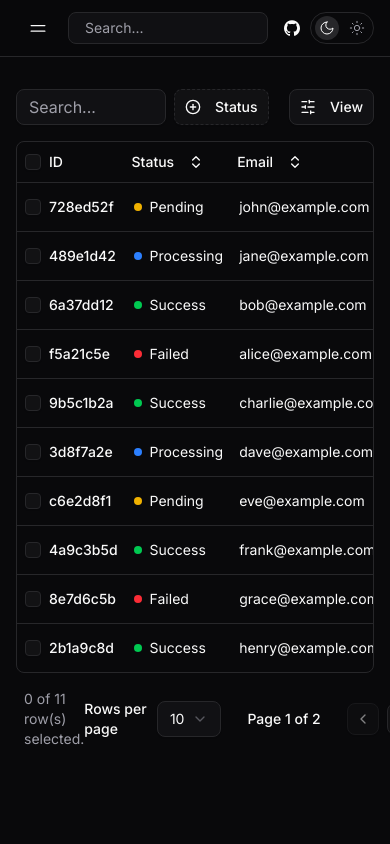
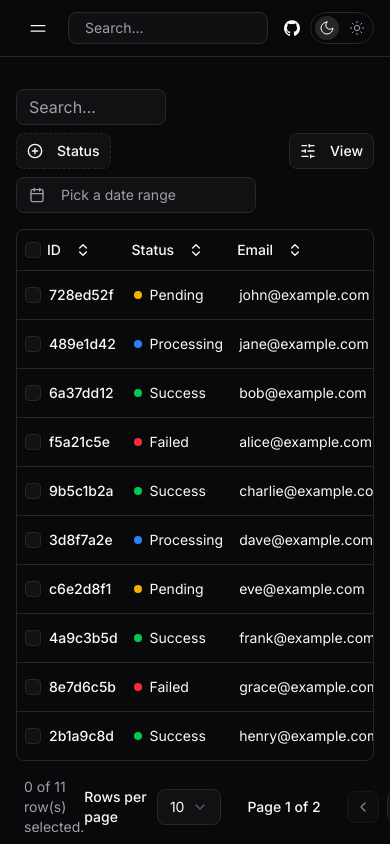
Before and after one commit to daFoggo/RTS-Starter-Kit, a React (Vite) app: page /tanstack-table in a window 390 px wide. Shown: the top 844 px of the page. Built offline with nearby package versions, Linux system fonts and the light colour scheme.

Commit message:
finish date filter for table

```diff
--- a/src/components/common/DatePickerWithRange.tsx
+++ b/src/components/common/DatePickerWithRange.tsx
@@ -1,8 +1,7 @@
 "use client"
 
-import { addDays, format } from "date-fns"
+import { format } from "date-fns"
 import { Calendar as CalendarIcon } from "lucide-react"
-import * as React from "react"
 import { type DateRange } from "react-day-picker"
 
 import { Button } from "@/components/ui/button"
@@ -14,13 +13,24 @@ import {
 } from "@/components/ui/popover"
 import { cn } from "@/lib/utils"
 
+interface DatePickerWithRangeProps {
+    className?: string;
+    onChange?: (date: DateRange | undefined) => void;
+    placeholder?: string;
+    date?: DateRange | undefined;
+}
+
 export function DatePickerWithRange({
     className,
-}: React.HTMLAttributes<HTMLDivElement>) {
-    const [date, setDate] = React.useState<DateRange | undefined>({
-        from: new Date(),
-        to: addDays(new Date(), 20),
-    })
+    onChange,
+    placeholder = "Pick a date range",
+    date,
+}: DatePickerWithRangeProps) {
+    const handleSelect = (selectedDate: DateRange | undefined) => {
+        if (onChange) {
+            onChange(selectedDate);
+        }
+    };
 
     return (
         <div className={cn("grid gap-2", className)}>
@@ -45,7 +55,7 @@ export function DatePickerWithRange({
                                 format(date.from, "LLL dd, y")
                             )
                         ) : (
-                            <span>Pick a date</span>
+                            <span>{placeholder}</span>
                         )}
                     </Button>
                 </PopoverTrigger>
@@ -55,8 +65,9 @@ export function DatePickerWithRange({
                         mode="range"
                         defaultMonth={date?.from}
                         selected={date}
-                        onSelect={setDate}
+                        onSelect={handleSelect}
                         numberOfMonths={2}
+                        className={cn("p-3 pointer-events-auto")}
                     />
                 </PopoverContent>
             </Popover>
--- a/src/components/common/DateTimePicker24h.tsx
+++ b/src/components/common/DateTimePicker24h.tsx
@@ -14,14 +14,32 @@ import {
 import { ScrollArea, ScrollBar } from "@/components/ui/scroll-area";
 import { cn } from "@/lib/utils";
 
-export function DateTimePicker24h() {
-    const [date, setDate] = React.useState<Date>();
+interface DateTimePicker24hProps {
+    onChange?: (date: Date | undefined) => void;
+    placeholder?: string;
+    date?: Date | undefined;
+}
+
+export function DateTimePicker24h({
+    onChange,
+    placeholder = "Pick a date",
+    date,
+}: DateTimePicker24hProps) {
     const [isOpen, setIsOpen] = React.useState(false);
+    const hours = Array.from({ length: 24 }, (_, i) => i);
 
-    const hours = Array.from({ length: 24 }, (_, i) => i);
     const handleDateSelect = (selectedDate: Date | undefined) => {
-        if (selectedDate) {
-            setDate(selectedDate);
+        if (selectedDate && onChange) {
+            const newDate = new Date(selectedDate);
+
+            if (date) {
+                newDate.setHours(date.getHours());
+                newDate.setMinutes(date.getMinutes());
+            }
+
+            onChange(newDate);
+        } else if (!selectedDate && onChange) {
+            onChange(undefined);
         }
     };
 
@@ -29,14 +47,26 @@ export function DateTimePicker24h() {
         type: "hour" | "minute",
         value: string
     ) => {
-        if (date) {
-            const newDate = new Date(date);
+        if (date && onChange) {
+            const newDate = new Date(date.getTime());
+
             if (type === "hour") {
                 newDate.setHours(parseInt(value));
             } else if (type === "minute") {
                 newDate.setMinutes(parseInt(value));
             }
-            setDate(newDate);
+
+            onChange(newDate);
+        } else if (!date && onChange) {
+            const newDate = new Date();
+            if (type === "hour") {
+                newDate.setHours(parseInt(value));
+                newDate.setMinutes(0);
+            } else {
+                newDate.setMinutes(parseInt(value));
+            }
+
+            onChange(newDate);
         }
     };
 
@@ -52,24 +82,25 @@ export function DateTimePicker24h() {
                 >
                     <CalendarIcon className="mr-2 h-4 w-4" />
                     {date ? (
-                        format(date, "MM/dd/yyyy hh:mm")
+                        format(date, "MM/dd/yyyy HH:mm")
                     ) : (
-                        <span>MM/DD/YYYY hh:mm</span>
+                        <span>{placeholder}</span>
                     )}
                 </Button>
             </PopoverTrigger>
-            <PopoverContent className="w-auto p-0">
+            <PopoverContent className="w-auto p-0" align="start">
                 <div className="sm:flex">
                     <Calendar
                         mode="single"
                         selected={date}
                         onSelect={handleDateSelect}
                         initialFocus
+                        className={cn("p-3 pointer-events-auto")}
                     />
                     <div className="flex flex-col sm:flex-row sm:h-[300px] divide-y sm:divide-y-0 sm:divide-x">
                         <ScrollArea className="w-64 sm:w-auto">
                             <div className="flex sm:flex-col p-2">
-                                {hours.reverse().map((hour) => (
+                                {hours.map((hour) => (
                                     <Button
                                         key={hour}
                                         size="icon"
--- a/src/components/ui/data-table-toolbar.tsx
+++ b/src/components/ui/data-table-toolbar.tsx
@@ -1,30 +1,39 @@
-"use client"
-
-import type React from "react"
 import type { Table } from "@tanstack/react-table"
 import { X } from "lucide-react"
+import type React from "react"
+import { useEffect, useState } from "react"
+import { type DateRange } from "react-day-picker"
 
 import { Button } from "@/components/ui/button"
 import { Input } from "@/components/ui/input"
+import { DatePickerWithRange } from "../common/DatePickerWithRange"
+import { DateTimePicker24h } from "../common/DateTimePicker24h"
+import { DataTableFacetedFilter } from "./data-table-faceted-filter"
 import { DataTableViewOptions } from "./data-table-view-options"
-import { DataTableFacetedFilter } from "./data-table-faceted-filter"
 
 interface DataTableToolbarProps<TData> {
   table: Table<TData>
-  filterableColumns?: {
-    id: string
-    title: string
-    options: {
-      label: string
-      value: string
-      icon?: React.ComponentType<{ className?: string }>
-    }[]
+  filterableColumns?: FilterableColumns[]
+  searchableColumns?: SearchableColumns[]
+  deleteRowsAction?: React.MouseEventHandler<HTMLButtonElement>
+}
+
+export type FilterableColumns = {
+  id: string
+  title?: string
+  options?: {
+    label: string
+    value: string
+    icon?: React.ComponentType<{ className?: string }>
   }[]
-  searchableColumns?: {
-    id: string
-    title: string
-  }[]
-  deleteRowsAction?: React.MouseEventHandler<HTMLButtonElement>
+  type?: FilterType
+}
+
+export type FilterType = "select" | "date-range" | "date-time"
+
+export type SearchableColumns = {
+  id: string
+  title?: string
 }
 
 export function DataTableToolbar<TData>({
@@ -37,9 +46,80 @@ export function DataTableToolbar<TData>({
   const hasSearchableColumns = searchableColumns.length > 0
   const hasFilterableColumns = filterableColumns.length > 0
 
+  // State for date picker values
+  const [dateRanges, setDateRanges] = useState<Record<string, DateRange | undefined>>({})
+  const [dateTimes, setDateTimes] = useState<Record<string, Date | undefined>>({})
+
+  // Sync our local state with the table's filter state
+  useEffect(() => {
+    // Get all date-range and date-time columns
+    const dateRangeColumns = filterableColumns.filter(col => col.type === "date-range").map(col => col.id);
+    const dateTimeColumns = filterableColumns.filter(col => col.type === "date-time").map(col => col.id);
+
+    // Get current column filters from the table
+    const columnFilters = table.getState().columnFilters;
+
+    // Update our state for date ranges
+    const newDateRanges: Record<string, DateRange | undefined> = {};
+    dateRangeColumns.forEach(columnId => {
+      const filter = columnFilters.find(f => f.id === columnId);
+      if (filter?.value) {
+        newDateRanges[columnId] = filter.value as DateRange;
+      } else {
+        newDateRanges[columnId] = undefined;
+      }
+    });
+
+    // Update our state for date times
+    const newDateTimes: Record<string, Date | undefined> = {};
+    dateTimeColumns.forEach(columnId => {
+      const filter = columnFilters.find(f => f.id === columnId);
+      if (filter?.value) {
+        newDateTimes[columnId] = filter.value as Date;
+      } else {
+        newDateTimes[columnId] = undefined;
+      }
+    });
+
+    // Set our local state - but only if it's different (to avoid infinite loops)
+    if (JSON.stringify(newDateRanges) !== JSON.stringify(dateRanges)) {
+      setDateRanges(newDateRanges);
+    }
+
+    if (JSON.stringify(newDateTimes) !== JSON.stringify(dateTimes)) {
+      setDateTimes(newDateTimes);
+    }
+  }, [table.getState().columnFilters, filterableColumns]);
+
+  const handleDateRangeChange = (columnId: string, dateRange: DateRange | undefined) => {
+    // When null or undefined value is selected, clear the filter
+    if (!dateRange || !dateRange.from) {
+      table.getColumn(columnId)?.setFilterValue(undefined);
+      return;
+    }
+
+    // Set the filter value - the table will store this and our useEffect will update the UI
+    table.getColumn(columnId)?.setFilterValue({
+      from: dateRange.from,
+      to: dateRange.to || dateRange.from
+    });
+  };
+
+  const handleDateTimeChange = (columnId: string, dateTime: Date | undefined) => {
+    // Set the filter value - the table will store this and our useEffect will update the UI
+    table.getColumn(columnId)?.setFilterValue(dateTime);
+  };
+
+  const handleResetFilters = () => {
+    // This will reset all column filters
+    table.resetColumnFilters();
+
+    // Our useEffect will handle updating the UI based on the table's state
+  }
+
   return (
-    <div className="flex items-center justify-between">
-      <div className="flex flex-1 items-center space-x-2">
+    <div className="flex items-center justify-between flex-wrap gap-2">
+      <div className="flex flex-1 items-center space-x-2 flex-wrap gap-2">
         {hasSearchableColumns && (
           <Input
             placeholder="Search..."
@@ -49,19 +129,49 @@ export function DataTableToolbar<TData>({
           />
         )}
         {hasFilterableColumns &&
-          filterableColumns.map(
-            (column) =>
-              table.getColumn(column.id) && (
+          filterableColumns.map((column) => {
+            if (!table.getColumn(column.id)) return null;
+
+            if (column.type === "date-range") {
+              return (
+                <div key={column.id} className="flex flex-col gap-1 min-w-[240px]">
+                  {column.title && (<p className="text-sm font-medium">{column.title}</p>)}
+
+                  <DatePickerWithRange
+                    date={dateRanges[column.id]}
+                    onChange={(dateRange) => handleDateRangeChange(column.id, dateRange)}
+                  />
+                </div>
+              );
+            }
+
+            if (column.type === "date-time") {
+              return (
+                <div key={column.id} className="flex flex-col gap-1 min-w-[240px]">
+                  {column.title && (<p className="text-sm font-medium">{column.title}</p>)}
+                  <DateTimePicker24h
+                    date={dateTimes[column.id]}
+                    onChange={(date) => handleDateTimeChange(column.id, date)}
+                  />
+                </div>
+              );
+            }
+
+            if (column.options) {
+              return (
                 <DataTableFacetedFilter
                   key={column.id}
                   column={table.getColumn(column.id)}
                   title={column.title}
                   options={column.options}
                 />
-              ),
-          )}
+              );
+            }
+
+            return null;
+          })}
         {isFiltered && (
-          <Button variant="ghost" onClick={() => table.resetColumnFilters()} className="h-9 px-2 lg:px-3">
+          <Button variant="ghost" onClick={handleResetFilters} className="h-9 px-2 lg:px-3">
             Reset
             <X className="ml-2 h-4 w-4" />
           </Button>
--- a/src/components/ui/data-table.tsx
+++ b/src/components/ui/data-table.tsx
@@ -1,6 +1,5 @@
 "use client"
 
-import * as React from "react"
 import {
   type ColumnDef,
   type ColumnFiltersState,
@@ -15,28 +14,18 @@ import {
   getSortedRowModel,
   useReactTable,
 } from "@tanstack/react-table"
+import * as React from "react"
 
 import { Table, TableBody, TableCell, TableHead, TableHeader, TableRow } from "@/components/ui/table"
 
 import { DataTablePagination } from "./data-table-pagination"
-import { DataTableToolbar } from "./data-table-toolbar"
+import { DataTableToolbar, type FilterableColumns, type SearchableColumns } from "./data-table-toolbar"
 
 interface DataTableProps<TData, TValue> {
   columns: ColumnDef<TData, TValue>[]
   data: TData[]
-  filterableColumns?: {
-    id: string
-    title: string
-    options: {
-      label: string
-      value: string
-      icon?: React.ComponentType<{ className?: string }>
-    }[]
-  }[]
-  searchableColumns?: {
-    id: string
-    title: string
-  }[]
+  searchableColumns?: SearchableColumns[]
+  filterableColumns?: FilterableColumns[]
   deleteRowsAction?: React.MouseEventHandler<HTMLButtonElement>
 }
 
--- a/src/features/tanstack_table/components/PreviewTable.tsx
+++ b/src/features/tanstack_table/components/PreviewTable.tsx
@@ -1,10 +1,10 @@
 import { DataTable } from "@/components/ui/data-table"
+import type { FilterableColumns, SearchableColumns } from "@/components/ui/data-table-toolbar"
 import { SAMPLE_PAYMENT } from "../utils/constants"
 import { TableColumn } from "./TableColumn"
 
 const PreviewTable = () => {
-
-  const searchableColumns = [
+  const searchableColumns: SearchableColumns[] = [
     {
       id: "id",
       title: "ID"
@@ -15,7 +15,7 @@ const PreviewTable = () => {
     },
   ]
 
-  const filterableColumns = [
+  const filterableColumns: FilterableColumns[] = [
     {
       id: "status",
       title: "Status",
@@ -25,7 +25,12 @@ const PreviewTable = () => {
         { label: "Success", value: "success" },
         { label: "Failed", value: "failed" },
       ],
+      type: "select",
     },
+    {
+      id: "createdAt",
+      type: "date-range",
+    }
   ]
 
   return (
--- a/src/features/tanstack_table/components/TableColumn.tsx
+++ b/src/features/tanstack_table/components/TableColumn.tsx
@@ -1,3 +1,4 @@
+
 import type { ColumnDef } from "@tanstack/react-table"
 import { MoreHorizontal } from "lucide-react"
 
@@ -41,7 +42,6 @@ export const TableColumn: ColumnDef<Payment>[] = [
             const id = row.getValue("id") as string
             return <span className="font-medium">{id}</span>
         },
-        enableSorting: false,
     },
     {
         accessorKey: "status",
@@ -86,6 +86,24 @@ export const TableColumn: ColumnDef<Payment>[] = [
         },
     },
     {
+        accessorKey: "createdAt",
+        header: ({ column }) => <DataTableColumnHeader column={column} title="Created At" />,
+        cell: ({ row }) => {
+            const createdAt = row.getValue("createdAt") as Date
+            return <div>{createdAt ? createdAt.toLocaleDateString(
+                "vi-VN"
+            ) : "N/A"}</div>
+        },
+        filterFn: (row, id, filterValue) => {
+            if (!filterValue) return true;
+            const date = row.getValue(id) as Date;
+            if (!date) return false;
+
+            const { from, to } = filterValue as { from: Date; to: Date };
+            return date >= from && date <= to;
+        },
+    },
+    {
         id: "actions",
         cell: ({ row }) => {
             const payment = row.original
--- a/src/features/tanstack_table/utils/constants.ts
+++ b/src/features/tanstack_table/utils/constants.ts
@@ -6,65 +6,76 @@ export const SAMPLE_PAYMENT: Payment[] = [
     amount: 100,
     status: "pending",
     email: "john@example.com",
+    createdAt: new Date(2025, 1, 15),
   },
   {
     id: "489e1d42",
     amount: 125,
     status: "processing",
     email: "jane@example.com",
+    createdAt: new Date(2025, 2, 20),
   },
   {
     id: "6a37dd12",
     amount: 200,
     status: "success",
     email: "bob@example.com",
+    createdAt: new Date(2025, 3, 10),
   },
   {
     id: "f5a21c5e",
     amount: 175,
     status: "failed",
     email: "alice@example.com",
+    createdAt: new Date(2025, 3, 25),
   },
   {
     id: "9b5c1b2a",
     amount: 300,
     status: "success",
     email: "charlie@example.com",
+    createdAt: new Date(2025, 4, 5),
   },
   {
     id: "3d8f7a2e",
     amount: 450,
     status: "processing",
     email: "dave@example.com",
+    createdAt: new Date(2025, 4, 15),
   },
   {
     id: "c6e2d8f1",
     amount: 275,
     status: "pending",
     email: "eve@example.com",
+    createdAt: new Date(2025, 5, 1),
   },
   {
     id: "4a9c3b5d",
     amount: 180,
     status: "success",
     email: "frank@example.com",
+    createdAt: new Date(2025, 5, 10),
   },
   {
     id: "8e7d6c5b",
     amount: 220,
     status: "failed",
     email: "grace@example.com",
+    createdAt: new Date(2025, 6, 1),
   },
   {
     id: "2b1a9c8d",
     amount: 375,
     status: "success",
     email: "henry@example.com",
+    createdAt: new Date(2025, 6, 15),
   },
   {
     id: "5f4e3d2c",
     amount: 150,
     status: "pending",
-    email: "saddasdasdas"
-  }
+    email: "saddasdasdas@gmail.com",
+    createdAt: new Date(2025, 7, 1),
+  },
 ];
--- a/src/features/tanstack_table/utils/types.d.ts
+++ b/src/features/tanstack_table/utils/types.d.ts
@@ -1,6 +1,7 @@
-export type Payment = {
-  id: string
-  amount: number
-  status: "pending" | "processing" | "success" | "failed"
-  email: string
+export interface Payment {
+  id: string;
+  amount: number;
+  status: "pending" | "processing" | "success" | "failed";
+  email: string;
+  createdAt?: Date;
 }
```
